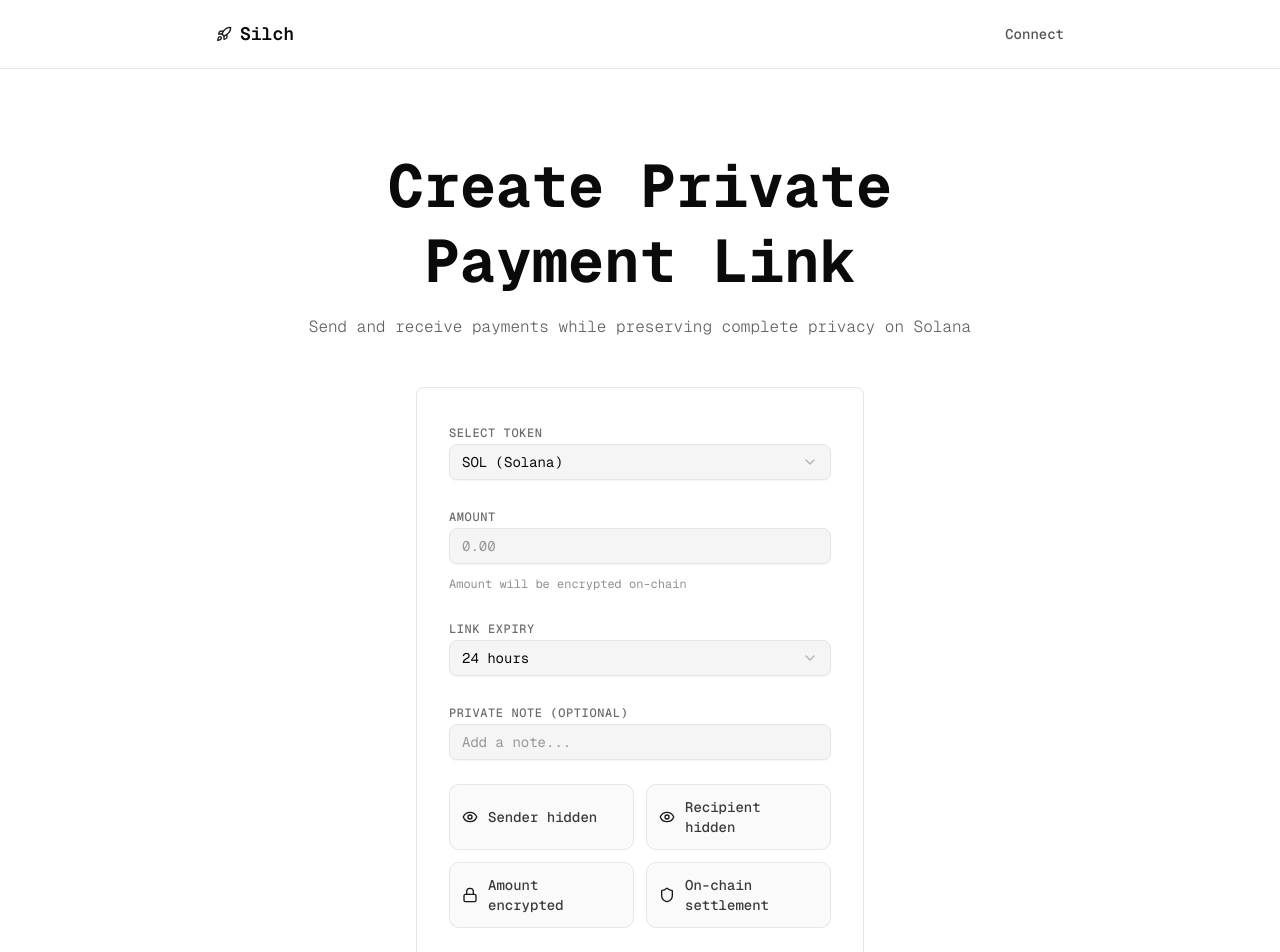
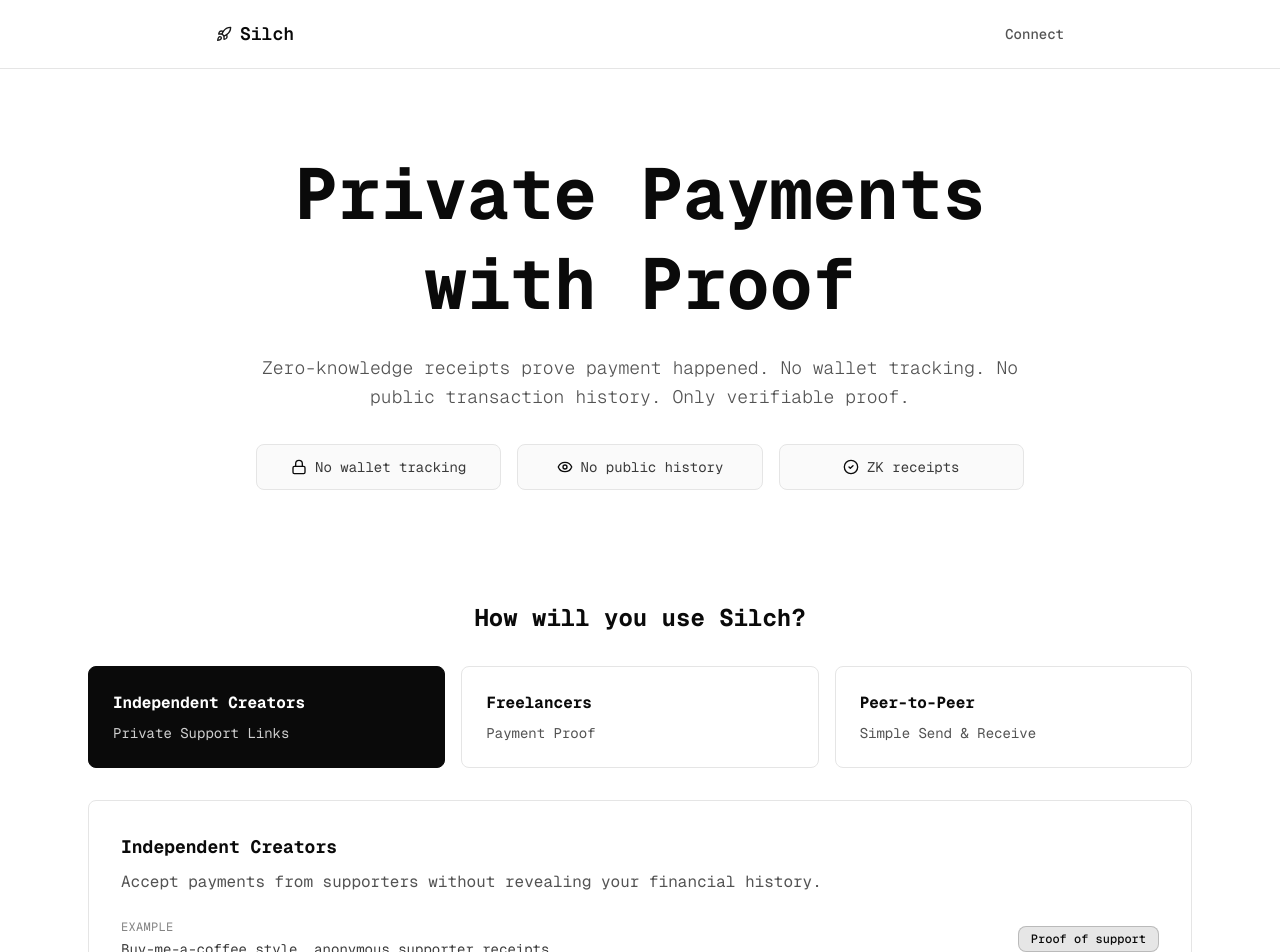
Before and after one commit to contigen/silch, a Next.js app: page / in a window 1280 px wide. Shown: the top 952 px of the page. Built offline with nearby package versions, Linux system fonts and the light colour scheme; no server answers; what circomlibjs would draw is missing.

Commit message:
Update app UI

```diff
--- a/src/app/page.tsx
+++ b/src/app/page.tsx
@@ -1,6 +1,13 @@
 'use client'
 
-import { AlertCircle, Copy, QrCode } from 'lucide-react'
+import {
+  AlertCircle,
+  CheckCircle2,
+  Copy,
+  Eye,
+  Lock,
+  QrCode,
+} from 'lucide-react'
 import { useState } from 'react'
 import { toast } from 'sonner'
 import { createEphemeralIntent, createPaymentLink } from '@/actions'
@@ -10,32 +17,36 @@ import { Stepper } from '@/components/stepper'
 import { Button } from '@/components/ui/button'
 
 export default function Home() {
-  const [state, setState] = useState<'form' | 'loading' | 'success'>('form')
+  const [state, setState] = useState<
+    'landing' | 'form' | 'loading' | 'success'
+  >('landing')
   const [loadingStep, setLoadingStep] = useState(0)
+  const [selectedPersona, setSelectedPersona] = useState<
+    'creators' | 'freelancers' | 'p2p'
+  >('creators')
   const [paymentUrl, setPaymentUrl] = useState('')
   const [error, setError] = useState<string | null>(null)
 
-  async function handleFormSubmit (data: {
+  const handleFormSubmit = async (data: {
     token: string
     amount: string
     expiry: string
-    note: string
-  }) {
+    note?: string
+  }) => {
     try {
       setError(null)
       setState('loading')
-      setTimeout(() => setLoadingStep(1), 500)
+      setLoadingStep(1)
       const lamports = BigInt(
         Math.floor(parseFloat(data.amount) * 1_000_000_000),
       )
-      setTimeout(() => setLoadingStep(2), 500)
-      const intent = await createEphemeralIntent(lamports, 15)
+      setLoadingStep(2)
+      const intent = await createEphemeralIntent(lamports, 15, data.note)
       setLoadingStep(3)
       const link = await createPaymentLink(intent.id)
       setPaymentUrl(link)
       setState('success')
       toast.success('Payment link created successfully')
-
     } catch (err) {
       const message =
         err instanceof Error ? err.message : 'Failed to create payment link'
@@ -47,47 +58,168 @@ export default function Home() {
 
   const copyToClipboard = () => {
     navigator.clipboard.writeText(paymentUrl)
-    toast.success('Link copied to clipboard')
+    toast.success('Copied to clipboard')
   }
 
   const steps = [
     'Creating shielded address',
-    'Encrypting ephemeral account',
-    'Finalising payment link on Solana',
+    'Encrypting transfer',
+    'Finalising on Solana',
   ]
+
+  const personas = {
+    creators: {
+      title: 'Independent Creators',
+      use: 'Private Support Links',
+      description:
+        'Accept payments from supporters without revealing your financial history.',
+      example: 'Buy-me-a-coffee style, anonymous supporter receipts',
+      badge: 'Proof of support',
+      copy: 'Get paid privately.',
+    },
+    freelancers: {
+      title: 'Freelancers',
+      use: 'Payment Proof',
+      description:
+        'Prove you were paid ≥ agreed amount with a ZK receipt, no financial details exposed.',
+      example: 'Shareable ZK receipt, paid ≥ agreed amount badge',
+      badge: 'Paid ≥ agreed amount',
+      copy: 'Prove payment without revealing your financial history.',
+    },
+    p2p: {
+      title: 'Peer-to-Peer',
+      use: 'Simple Send & Receive',
+      description:
+        'Private payments with verifiable proof. No screenshots, no trust required.',
+      example: 'Payment confirmed ZK receipt, simple flow',
+      badge: 'Payment confirmed',
+      copy: 'Private payments with verifiable proof.',
+    },
+  }
+
+  const persona = personas[selectedPersona]
 
   return (
     <div className='min-h-screen bg-background'>
       <Header />
-      <main className='max-w-4xl mx-auto px-6 py-12 md:py-20'>
-        {state === 'form' && (
-          <div className='flex flex-col items-center'>
-            {error && (
-              <div className='flex flex-col items-center mb-8'>
-                <div className='bg-red-50 border border-red-200 rounded-lg p-4 w-full max-w-md'>
-                  <div className='flex gap-3'>
-                    <AlertCircle className='w-5 h-5 text-red-600 shrink-0 mt-0.5' />
+      <main className='max-w-6xl mx-auto px-6 py-12 md:py-20'>
+        {state === 'landing' && (
+          <div className='flex flex-col'>
+            <div className='mb-16 text-center'>
+              <h1 className='text-6xl md:text-7xl font-bold text-foreground mb-6 text-balance leading-tight'>
+                Private Payments with Proof
+              </h1>
+              <p className='text-lg text-foreground/70 max-w-3xl mx-auto mb-8 font-light leading-relaxed'>
+                Zero-knowledge receipts prove payment happened. No wallet
+                tracking. No public transaction history. Only verifiable proof.
+              </p>
+              <div className='grid grid-cols-1 md:grid-cols-3 gap-4 max-w-3xl mx-auto mb-12'>
+                <div className='flex items-center justify-center gap-2 px-4 py-3 border border-border rounded-md bg-muted/50'>
+                  <Lock className='w-4 h-4 text-foreground' />
+                  <span className='text-sm text-foreground/80'>
+                    No wallet tracking
+                  </span>
+                </div>
+                <div className='flex items-center justify-center gap-2 px-4 py-3 border border-border rounded-md bg-muted/50'>
+                  <Eye className='w-4 h-4 text-foreground' />
+                  <span className='text-sm text-foreground/80'>
+                    No public history
+                  </span>
+                </div>
+                <div className='flex items-center justify-center gap-2 px-4 py-3 border border-border rounded-md bg-muted/50'>
+                  <CheckCircle2 className='w-4 h-4 text-foreground' />
+                  <span className='text-sm text-foreground/80'>
+                    ZK receipts
+                  </span>
+                </div>
+              </div>
+            </div>
+            <div className='mb-16'>
+              <h2 className='text-center text-2xl font-bold text-foreground mb-8'>
+                How will you use Silch?
+              </h2>
+              <div className='grid grid-cols-1 md:grid-cols-3 gap-4 mb-8'>
+                {(['creators', 'freelancers', 'p2p'] as const).map(p => (
+                  <button
+                    type='button'
+                    key={p}
+                    onClick={() => setSelectedPersona(p)}
+                    className={`p-6 rounded-md border transition-all text-left ${
+                      selectedPersona === p
+                        ? 'bg-foreground text-background border-foreground'
+                        : 'bg-white border-border hover:border-foreground/50'
+                    }`}
+                  >
+                    <h3
+                      className={`font-bold mb-2 ${selectedPersona === p ? 'text-background' : 'text-foreground'}`}
+                    >
+                      {personas[p].title}
+                    </h3>
+                    <p
+                      className={`text-sm ${selectedPersona === p ? 'text-background/80' : 'text-foreground/70'}`}
+                    >
+                      {personas[p].use}
+                    </p>
+                  </button>
+                ))}
+              </div>
+              <div className='bg-white border border-border rounded-md p-8 space-y-6'>
                 <div>
-                      <p className='font-semibold text-red-900'>Error</p>
-                      <p className='text-sm text-red-800'>{error}</p>
+                  <h3 className='text-lg font-bold text-foreground mb-2'>
+                    {persona.title}
+                  </h3>
+                  <p className='text-foreground/70 leading-relaxed'>
+                    {persona.description}
+                  </p>
                 </div>
+                <div className='flex items-center justify-between'>
+                  <div>
+                    <p className='text-xs text-foreground/50 uppercase tracking-wide mb-1'>
+                      Example
+                    </p>
+                    <p className='text-sm text-foreground/80'>
+                      {persona.example}
+                    </p>
+                  </div>
+                  <span className='px-3 py-1 rounded-md bg-foreground/10 text-foreground text-xs font-medium border border-foreground/20'>
+                    {persona.badge}
+                  </span>
+                </div>
+                <Button
+                  onClick={() => setState('form')}
+                  className='w-full bg-foreground hover:bg-foreground/90 text-background font-medium rounded-md'
+                >
+                  {persona.copy}
+                </Button>
               </div>
             </div>
           </div>
         )}
+        {state === 'form' && (
+          <div className='flex flex-col items-center'>
             <div className='mb-12 text-center'>
               <h1 className='text-5xl md:text-6xl font-bold text-foreground mb-4 text-balance leading-tight'>
-                Create Private Payment Link
+                Create Payment Link
               </h1>
               <p className='text-base text-foreground/65 max-w-2xl mx-auto font-light'>
-                Send and receive payments while preserving complete privacy on
-                Solana
+                {persona.copy}
               </p>
+              <button
+                type='button'
+                onClick={() => setState('landing')}
+                className='text-sm text-foreground/50 hover:text-foreground/70 mt-4 underline'
+              >
+                Back to personas
+              </button>
             </div>
+            {error && (
+              <div className='w-full max-w-md mb-6 p-4 bg-red-50 border border-red-200 rounded-lg'>
+                <p className='text-sm text-red-800'>{error}</p>
+              </div>
+            )}
             <PaymentForm onSubmit={handleFormSubmit} />
           </div>
         )}
-
         {state === 'loading' && (
           <div className='flex flex-col items-center'>
             <div className='mb-12 text-center'>
@@ -103,54 +235,90 @@ export default function Home() {
             </div>
           </div>
         )}
-
         {state === 'success' && (
           <div className='flex flex-col items-center'>
             <div className='mb-8 text-center'>
               <h1 className='text-3xl font-bold text-foreground mb-2'>
                 Payment Link Generated
               </h1>
-              <p className='text-foreground/60'>
-                Share this link to receive payment privately
+              <p className='text-foreground/60 text-sm'>
+                Share this link to receive payment privately. No tracking. No
+                history.
               </p>
             </div>
-
             <div className='w-full max-w-md space-y-6'>
-              <div className='flex justify-center mb-8'>
-                <div className='w-48 h-48 bg-muted border-2 border-dashed border-border rounded-lg flex items-center justify-center'>
-                  <QrCode className='w-12 h-12 text-foreground/40' />
+              <div className='bg-white rounded-md border border-border p-8 space-y-4'>
+                <div className='flex items-center justify-between'>
+                  <span className='text-xs font-semibold text-foreground/60 uppercase tracking-wide'>
+                    Status
+                  </span>
+                  <span className='px-3 py-1 rounded-full bg-primary/20 text-primary text-xs font-semibold'>
+                    Unused
+                  </span>
                 </div>
-              </div>
-              <div className='space-y-3 mb-8'>
-                <p className='text-sm text-foreground/60'>
-                  Your secure payment link:
-                </p>
-                <div className='flex gap-2'>
+                <div className='space-y-3'>
+                  <label
+                    className='text-xs font-medium text-foreground/60 uppercase tracking-wide'
+                    htmlFor='payment_url'
+                  >
+                    Payment URL
+                  </label>
+                  <div className='flex items-center gap-2'>
                     <input
+                      id='payment_url'
                       type='text'
                       value={paymentUrl}
                       readOnly
-                    className='flex-1 px-4 py-3 text-sm border rounded-lg bg-muted text-foreground/80 border-border font-mono'
+                      className='flex-1 px-4 py-3 rounded-lg bg-secondary text-sm font-mono text-foreground/80 border border-border'
                     />
                     <button
                       type='button'
                       onClick={copyToClipboard}
-                    className='p-3 transition-colors border rounded-lg bg-muted hover:bg-muted/80 border-border'
+                      className='p-3 rounded-lg bg-secondary hover:bg-secondary/80 border border-border transition-colors'
+                      title='Copy to clipboard'
                     >
                       <Copy className='w-4 h-4 text-foreground/60' />
                     </button>
                   </div>
                 </div>
-
-              <div className='flex gap-3'>
+                <div className='flex justify-center py-6 px-6 bg-secondary rounded-lg border border-border'>
+                  <QrCode className='w-24 h-24 text-foreground/20' />
+                </div>
+              </div>
+              <div className='space-y-3'>
+                <div className='flex gap-3 p-4 rounded-lg bg-primary/10 border border-primary/30'>
+                  <AlertCircle className='w-5 h-5 text-primary shrink-0 mt-0.5' />
+                  <div className='text-sm text-foreground/80'>
+                    <p className='font-medium text-foreground mb-1'>
+                      This link can only be used once
+                    </p>
+                    <p className='text-foreground/70'>
+                      After payment, the link will be automatically invalidated
+                    </p>
+                  </div>
+                </div>
+                <div className='flex gap-3 p-4 rounded-lg bg-primary/10 border border-primary/30'>
+                  <AlertCircle className='w-5 h-5 text-primary shrink-0 mt-0.5' />
+                  <p className='text-sm text-foreground/80'>
+                    Anyone with this link can complete the payment
+                  </p>
+                </div>
+              </div>
+              <div className='flex gap-3 pt-4'>
                 <Button
+                  onClick={copyToClipboard}
+                  className='flex-1 bg-primary hover:bg-primary/90 text-white font-semibold'
+                >
+                  Copy Link
+                </Button>
+                <Button
+                  variant='outline'
+                  className='flex-1 bg-transparent'
                   onClick={() => {
                     setState('form')
                     setPaymentUrl('')
                     setError(null)
                   }}
-                  variant='outline'
-                  className='flex-1 h-11'
                 >
                   Create Another
                 </Button>
```
Lines whose indentation alone changed are shown as unchanged.
